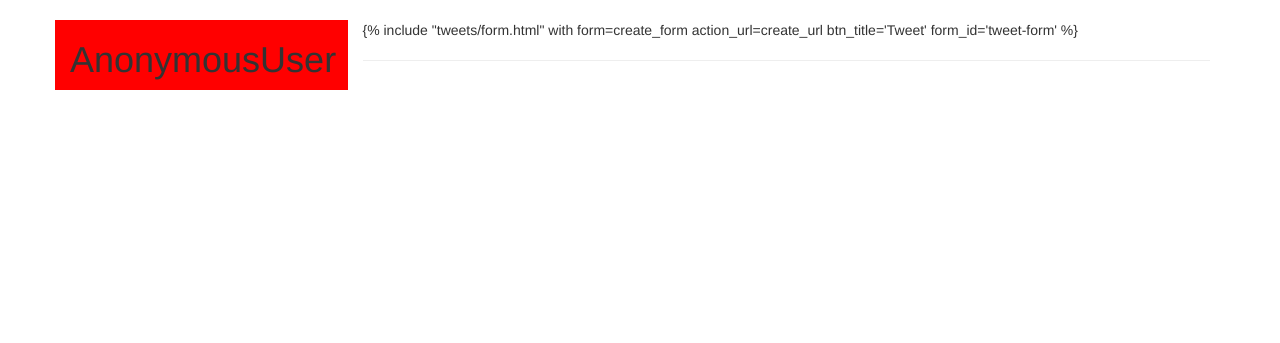
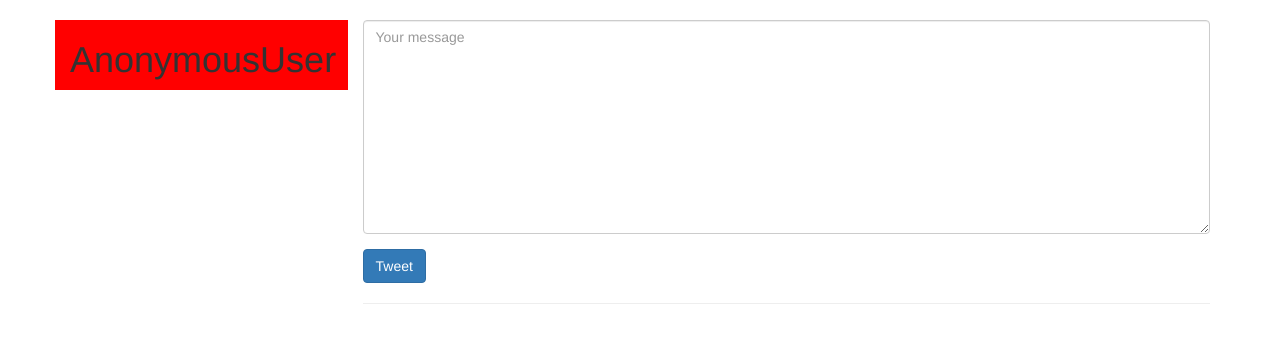
Before and after one commit to patriciachunk/Tweetme, a Django app: page /tweet/search/ in a window 1280 px wide. Shown: the part 52-395 px from the top of the page. Run offline with Django 3.2, Linux system fonts and the light colour scheme; data comes from the database, SQL or seed files in the repository; some libraries are stand-ins or nearby versions.

Commit message:
Fixed error.

```diff
--- a/src/tweets/templates/tweets/form.html
+++ b/src/tweets/templates/tweets/form.html
@@ -1,5 +1,6 @@
 {% load crispy_forms_tags %}
-<form {% if form_id %} id='{{ form_id }}' {% endif %} class='form' method='POST' action="{% if action_url %} {{ action_url }}{% endif %}">
+<form {% if form_id %} id='{{ form_id }}' {% endif %} class='form' method='POST'
+action="{% if action_url %} {{ action_url }}{% endif %}">
   {% csrf_token %}
     {{ form|crispy }}
     <input class='btn btn-primary' type="submit" value="{{ btn_title }}" />
--- a/src/tweets/templates/tweets/tweet_list.html
+++ b/src/tweets/templates/tweets/tweet_list.html
@@ -1,15 +1,16 @@
 {% extends "base.html" %}
+
 <style>
 #tweet-container {
-
 }
 </style>
 
 {% block script %}
 <script>
-
 function getParameterByName(name, url) {
-  if (!url) url = window.location.href;
+    if (!url) {
+      url = window.location.href;
+    }
     name = name.replace(/[\[\]]/g, "\\$&");
     var regex = new RegExp("[?&]" + name + "(=([^&#]*)|&|#|$)"),
         results = regex.exec(url);
@@ -17,32 +18,26 @@ function getParameterByName(name, url) {
     if (!results[2]) return '';
     return decodeURIComponent(results[2].replace(/\+/g, " "));
 }
-
-
 $(document).ready(function(){
-  // console.log("working");
-
   var query = getParameterByName('q')
   var tweetList = [];
-
   function parseTweets(){
     if (tweetList == 0) {
-      $("#tweet-container").text("No tweets currently found. ")
-    } else{
+      $("#tweet-container").text("No tweets currently found.")
+    } else {
       // tweets exist, parse & display them
      $.each(tweetList, function(key, value){
           var tweetKey = key;
           var tweetContent = value.content;
           var tweetUser = value.user;
-        $("tweet-container").append(
+          $("#tweet-container").append(
               "<div class=\"media\"><div class=\"media-body\">" + tweetContent + "<br/> via " + tweetUser.username + " | " + "<a href='#'>View</a>" + "</div></div><hr/>"
           )
       })
     }
   }
-
   function fetchTweets(){
-    console.log("fetching...")
+    console.log("fetching..")
     $.ajax({
       url: "/api/tweet/",
       data: {
@@ -50,7 +45,6 @@ $(document).ready(function(){
       },
       method: "GET",
       success: function(data){
-        // console.log(data)
         tweetList = data
         parseTweets()
 
@@ -61,14 +55,12 @@ $(document).ready(function(){
       }
     })
   }
-
   fetchTweets()
 
   $("#tweet-form").submit(function(event){
       event.preventDefault()
       var this_ = $(this)
-  var formData = this.serialize()
-
+      var formData =  this_.serialize()
       $.ajax({
         url: "/api/tweet/create/",
         data: formData,
@@ -76,40 +68,36 @@ $("#tweet-form").submit(function(event){
         success: function(data){
           console.log(data)
           fetchTweets()
-      // console.log(data)
           // tweetList = data
           // parseTweets()
 
         },
         error: function(data){
           console.log("error")
-      console.log(data.status)
+          console.log(data.statusText)
           console.log(data.status)
         }
       })
-  fetchTweets()
+
   })
-
-
 });
 </script>
 {% endblock script %}
 
 
+
 {% block content %}
 
 
-
     <div class='row'>
-  <div class ='col-sm-3 col-xs-12' style='background-color:red;'>
+        <div class='col-sm-3 col-xs-12' style='background-color:red;'>
         <h1>{{ request.user }}</h1>
         </div>
-  <div class='col-sm-9'>
+        <div class='col-sm-9 '>
              {% if not request.GET.q %}
                 <div class=''>
 
-        {% include "tweets/form.html" with form=create_form
-        action_url=create_url btn_title='Tweet' form_id='tweet-form' %}
+                    {% include "tweets/form.html" with form=create_form action_url=create_url btn_title='Tweet' form_id='tweet-form' %}
 
                 </div>
                 <hr/>
@@ -117,7 +105,11 @@ $("#tweet-form").submit(function(event){
 
           <div id='tweet-container'>
 
+
+          </div>
+
+
         </div>
     </div>
-</div>
+
 {% endblock content %}
```
Lines whose indentation alone changed are shown as unchanged.
